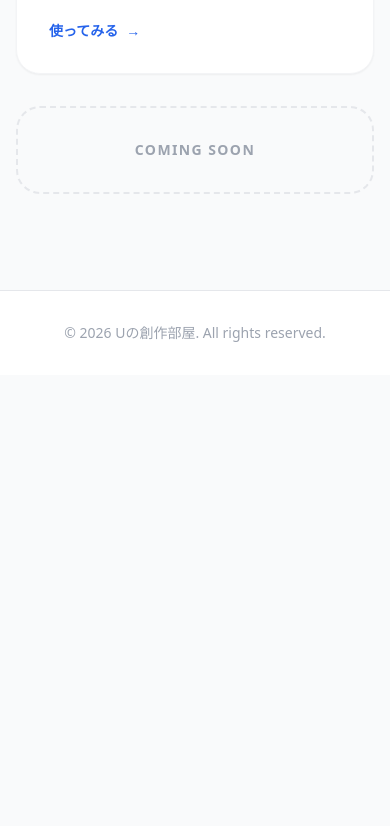
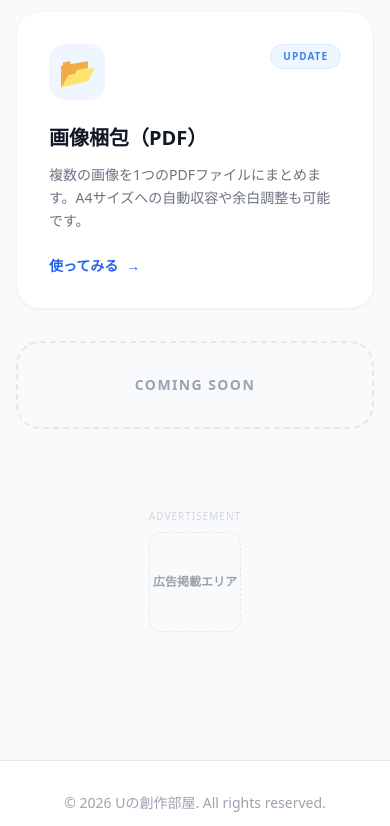
Before and after one commit to umigame0145/u-creative-room, a plain HTML site: page u-t-on/index.html in a window 390 px wide. Shown: the part 1174-2000 px from the top of the page. Before the commit the page ends 1549 px from the top, so only its background shows below. Drawn offline with nearby package versions, Linux system fonts and the light colour scheme.

Commit message:
広告設定

```diff
--- a/u-t-on/common/site-manager.js
+++ b/u-t-on/common/site-manager.js
@@ -92,6 +92,22 @@
             </div>
         </div>
     `;
+
+    const adPlaceholder = `
+        <div class="common-ad-container my-8 mx-auto max-w-4xl px-4 text-center">
+            <p class="text-[10px] text-gray-300 tracking-widest mb-2">ADVERTISEMENT</p>
+            <div class="bg-gray-50 border border-dashed border-gray-200 rounded-xl py-8 min-h-[100px] flex items-center justify-center">
+                <span class="text-xs text-gray-400 font-bold">広告掲載エリア</span>
+            </div>
+            </div>
+    `;
+
+    // メインコンテンツの直前に広告枠を挿入
+    const main = document.querySelector('main');
+    if (main) {
+        main.insertAdjacentHTML('afterbegin', adPlaceholder); // コンテンツ上部
+        main.insertAdjacentHTML('beforeend', adPlaceholder);  // コンテンツ下部
+    }
 
     const h = document.getElementById('common-header');
     if (h) h.innerHTML = headerHtml;
--- a/u-t-on/common/style.css
+++ b/u-t-on/common/style.css
@@ -82,6 +82,22 @@
     bottom: 130%;
 }
 
+.common-ad-container {
+    overflow: hidden;
+    clear: both;
+}
+
+/* 広告読み込み前やエラー時に不自然な空白を作らない設定 */
+.common-ad-container:empty {
+    display: none !important;
+}
+
+@media (max-width: 768px) {
+    .common-ad-container {
+        margin: 1rem auto;
+    }
+}
+
 @media (max-width: 640px) {
     .tooltip-box { width: 200px; }
 }
--- a/u-t-on/index.html
+++ b/u-t-on/index.html
@@ -6,6 +6,10 @@
     <title>Uの創作部屋 - 便利ツール集</title>
     <script src="https://cdn.tailwindcss.com"></script>
     <link rel="stylesheet" href="common/style.css">
+
+    <script async src="https://pagead2.googlesyndication.com/pagead/js/adsbygoogle.js?client=ca-pub-6820046630207239"
+     crossorigin="anonymous"></script>
+
 </head>
 <body class="bg-gray-50 text-gray-900 font-sans">
 
```
Also changed, not shown: u-t-on/tools/image-joiner.html (+3 -0 lines).
